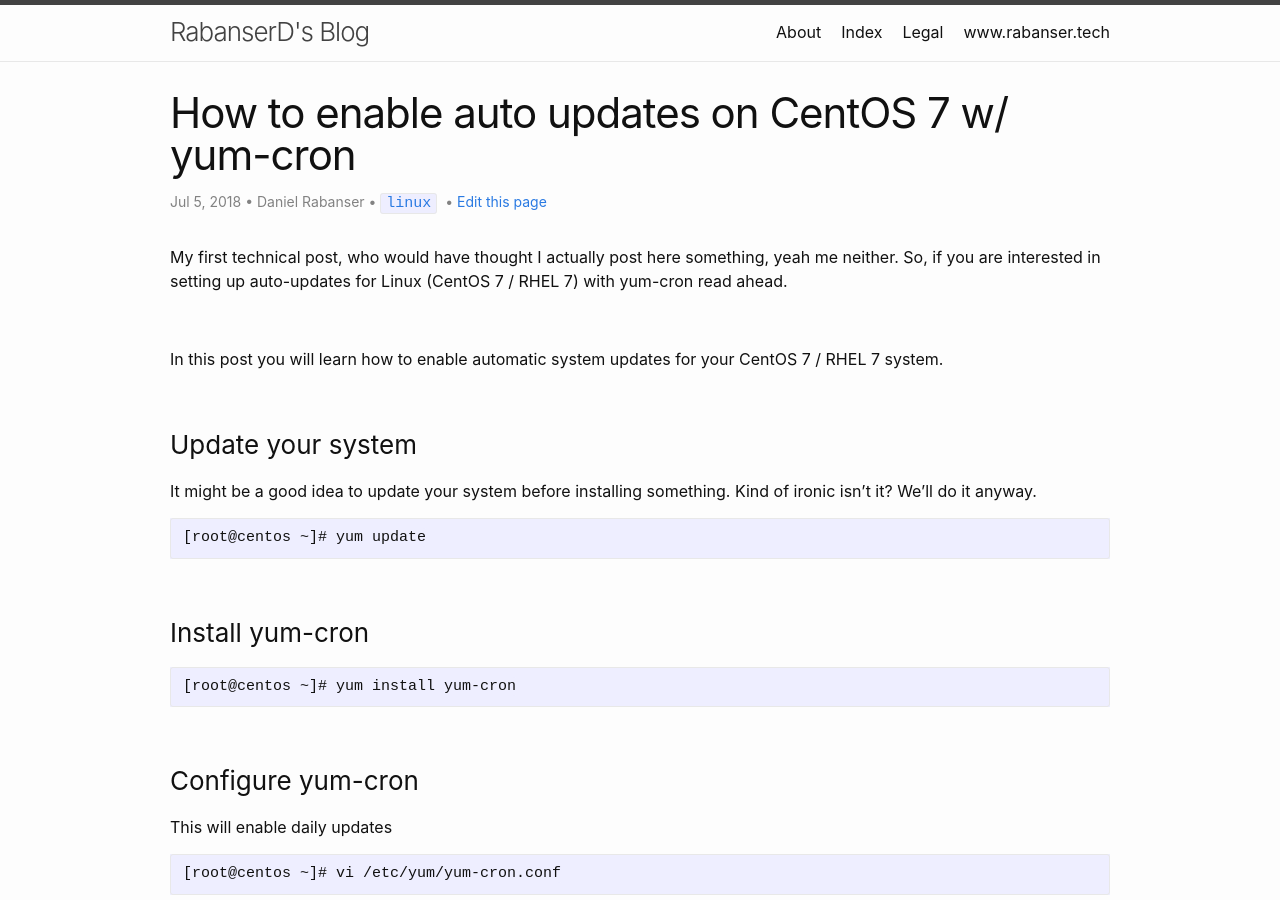
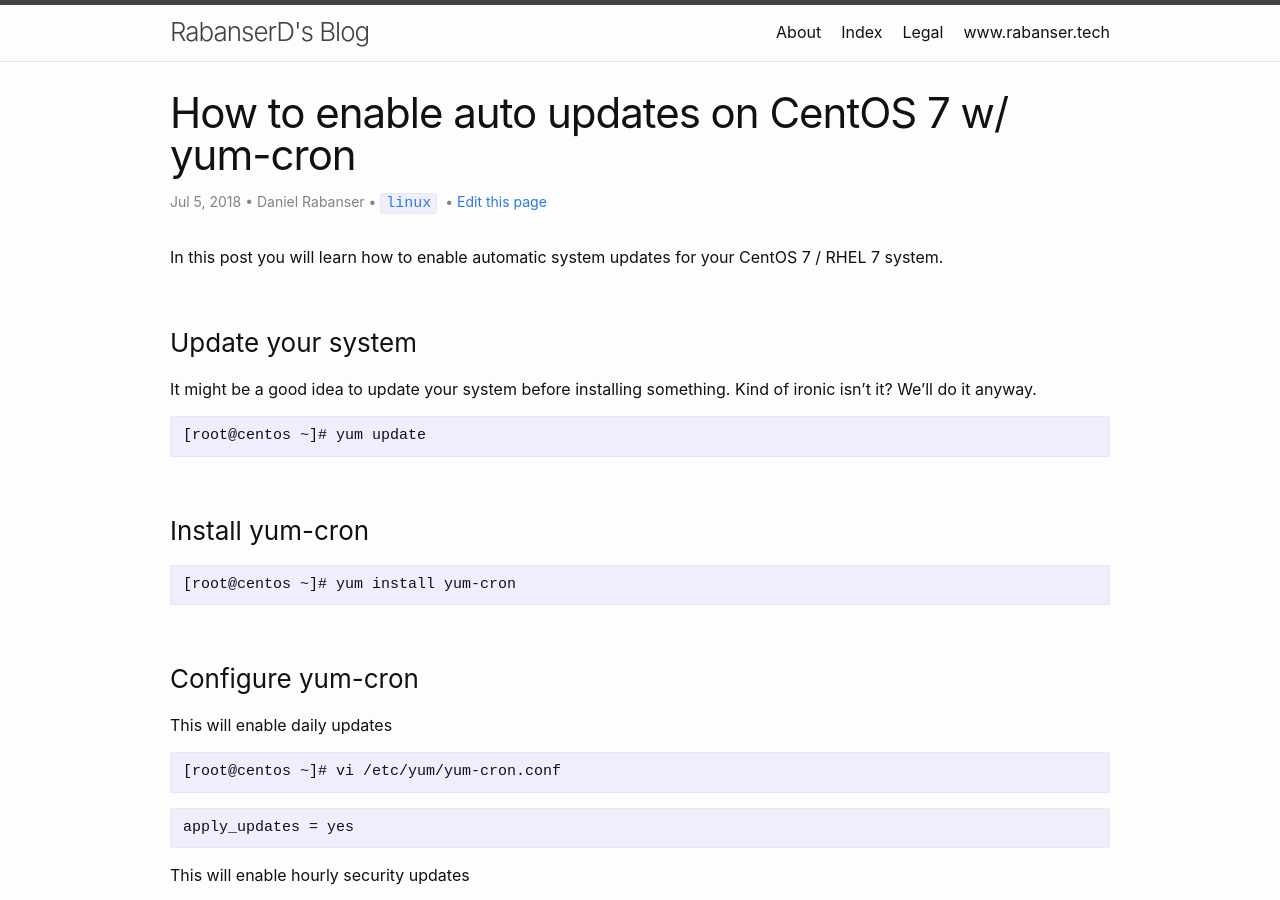
Before and after one commit to kwchan19/rabanserd.github.io, a Jekyll site: the page built from _posts/2018-07-05-How-to-enable-auto-updates-on-CentOS-7.md, in a window 1280 px wide and 900 px high. Built offline with Jekyll 4.4.1, drawn with Linux system fonts in a browser that asks for light colours; comment, search, counter and statistics services are not loaded.

Commit message:
update post

````diff
--- a/_posts/2018-07-05-How-to-enable-auto-updates-on-CentOS-7.md
+++ b/_posts/2018-07-05-How-to-enable-auto-updates-on-CentOS-7.md
@@ -6,11 +6,8 @@
 author: "Daniel Rabanser "
 comments: true
 ---
-My first technical post, who would have thought I actually post here something, yeah me neither. So, if you are interested in setting up auto-updates for Linux (CentOS 7 / RHEL 7) with yum-cron read ahead.<!--excerpt-->
-
-<br>
-
 In this post you will learn how to enable automatic system updates for your CentOS 7 / RHEL 7 system.
+<!--excerpt-->
 
 <br>
 
@@ -38,7 +35,6 @@
 apply_updates = yes
 ```
 
-<br>
 
 This will enable hourly security updates
 ```
````
